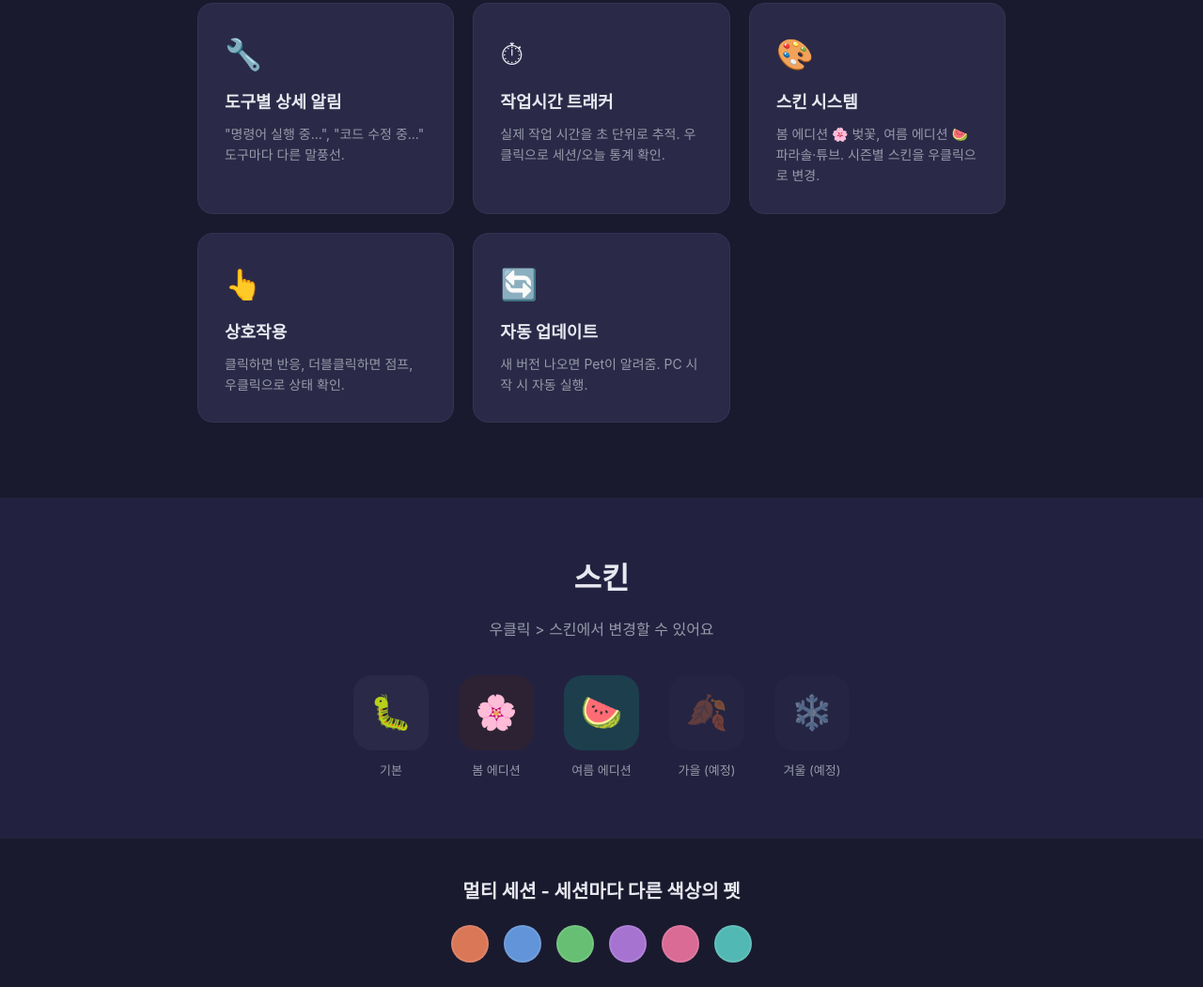
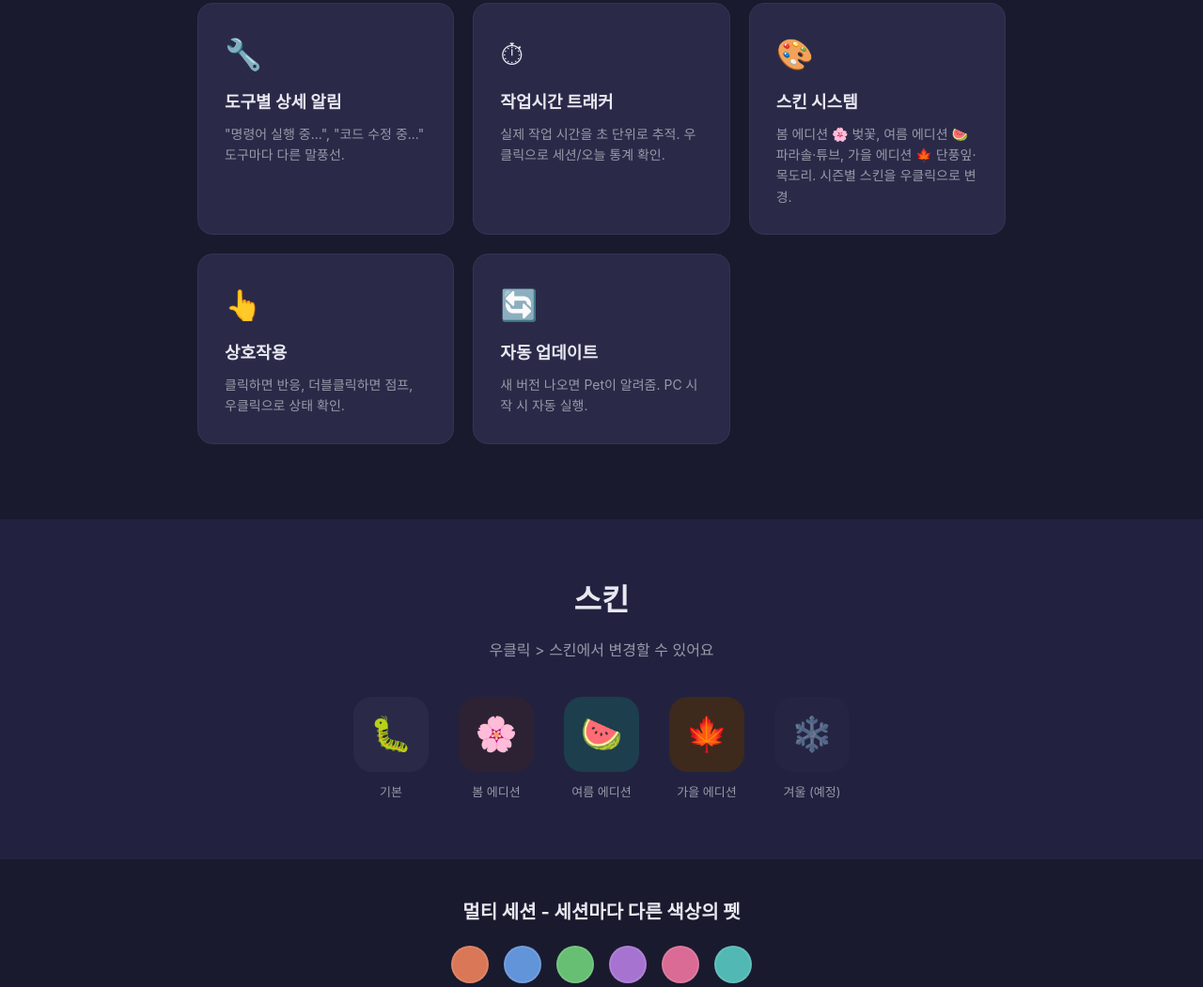
Before and after one commit to devTheKiwi/ClaudePet, a plain HTML site: page docs/index.html in a window 1280 px wide. Shown: the part 955-2006 px from the top of the page at 94% size. Drawn offline with Linux system fonts and the light colour scheme.

Commit message:
Update homepage and README for Autumn Edition 🍁
- homepage: activate the Autumn 🍁 skin in the showcase (was a dimmed
  "coming soon" placeholder) and mention the maple leaf/scarf in the
  skin feature
- README: list the Autumn Edition skin

Co-Authored-By: Claude Opus 5 (1M context) <noreply@anthropic.com>
Claude-Session: https://claude.ai/code/session_01AdsBtaTjttEnfk2NTfhJT6

```diff
--- a/docs/index.html
+++ b/docs/index.html
@@ -473,7 +473,7 @@
         <div class="feature-card">
             <div class="feature-icon">🎨</div>
             <h3>스킨 시스템</h3>
-            <p>봄 에디션 🌸 벚꽃, 여름 에디션 🍉 파라솔·튜브. 시즌별 스킨을 우클릭으로 변경.</p>
+            <p>봄 에디션 🌸 벚꽃, 여름 에디션 🍉 파라솔·튜브, 가을 에디션 🍁 단풍잎·목도리. 시즌별 스킨을 우클릭으로 변경.</p>
         </div>
         <div class="feature-card">
             <div class="feature-icon">👆</div>
@@ -506,8 +506,8 @@
             <span>여름 에디션</span>
         </div>
         <div class="skin-item">
-            <div class="skin-preview" style="background: #2a2a48; opacity: 0.4;">🍂</div>
-            <span>가을 (예정)</span>
+            <div class="skin-preview" style="background: #3d2a1d;">🍁</div>
+            <span>가을 에디션</span>
         </div>
         <div class="skin-item">
             <div class="skin-preview" style="background: #2a2a48; opacity: 0.4;">❄️</div>
```
Also changed, not shown: README.md.
